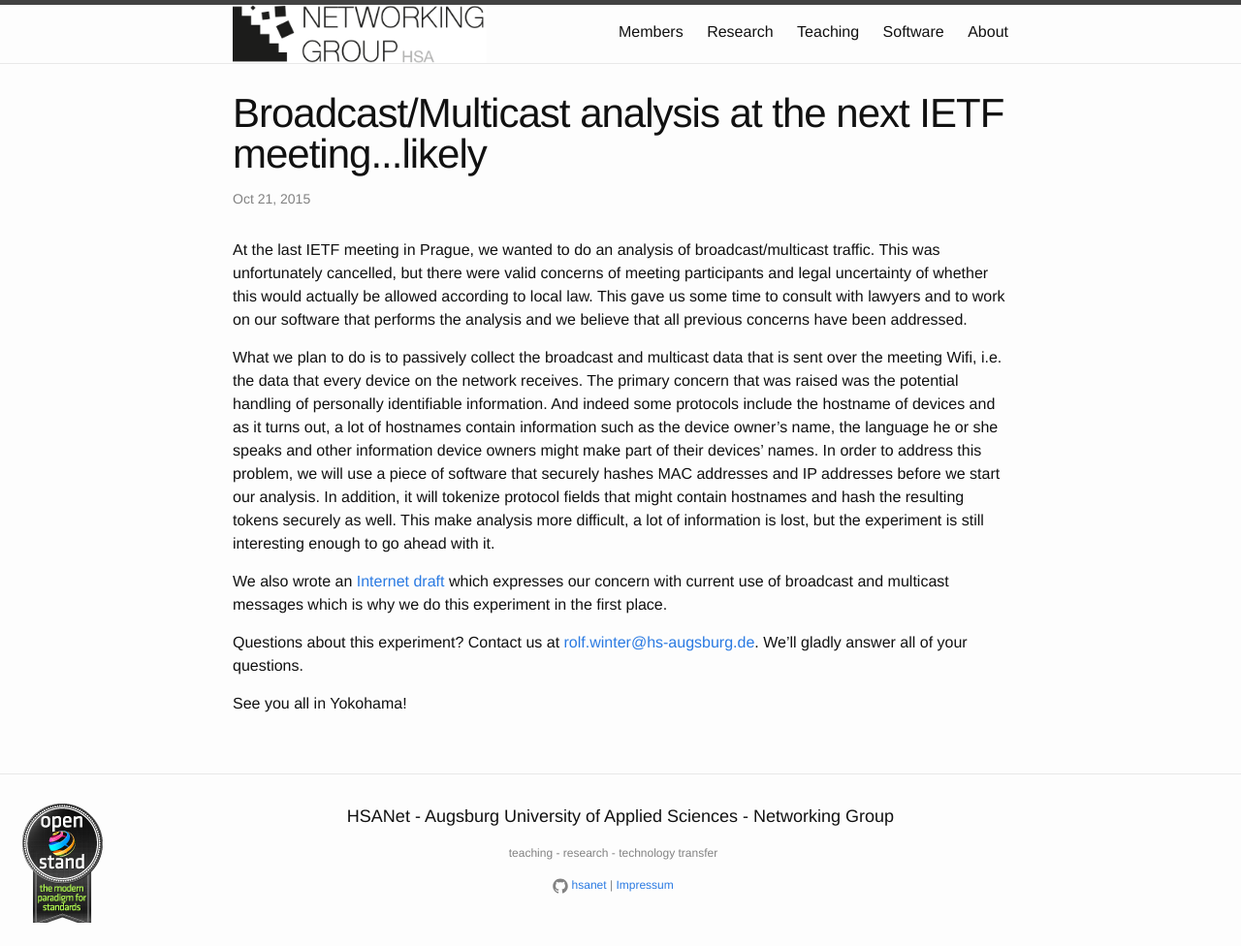
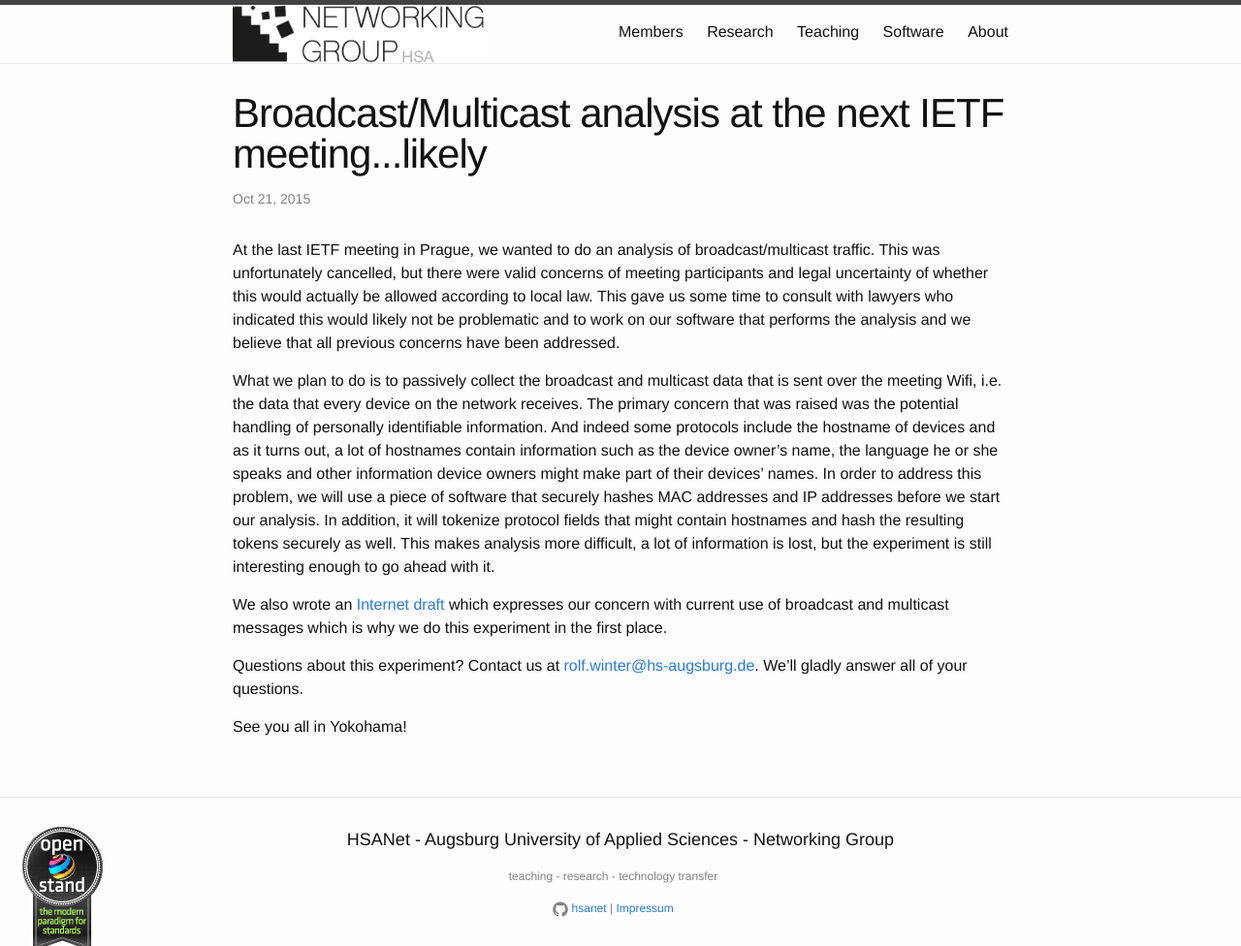
Before and after one commit to HSAnet/hsanet.github.io, a Jekyll site: the page built from _posts/2015-10-21-ietf-broadcast-revisited.md, in a window 1280 px wide. Shown: the whole page at 97% size. Built offline with Jekyll 4.4.1, drawn with Linux system fonts in a browser that asks for light colours; before the commit the page ends 952 px from its top, so only the background shows below that.

Commit message:
addressed Jari's comments

```diff
--- a/_posts/2015-10-21-ietf-broadcast-revisited.md
+++ b/_posts/2015-10-21-ietf-broadcast-revisited.md
@@ -8,7 +8,8 @@ At the last IETF meeting in Prague, we wanted to do an analysis of broadcast/mul
 traffic. This was unfortunately cancelled,
 but there were valid concerns of meeting
 participants and legal uncertainty of whether this would actually be allowed
-according to local law. This gave us some time to consult with lawyers and to
+according to local law. This gave us some time to consult with lawyers who
+indicated this would likely not be problematic and to
 work on our software that performs the analysis and we believe that all previous
 concerns have been addressed.
 
@@ -21,7 +22,7 @@ he or she speaks and other information device owners might make part of their de
 In order to address this problem, we will use a piece of software that securely
 hashes MAC addresses and IP addresses before we start our analysis.
 In addition, it will tokenize protocol fields that might
-contain hostnames and hash the resulting tokens securely as well. This make
+contain hostnames and hash the resulting tokens securely as well. This makes
 analysis more difficult, a lot of information is lost, but the experiment is still
 interesting enough to go ahead with it.
 
```
